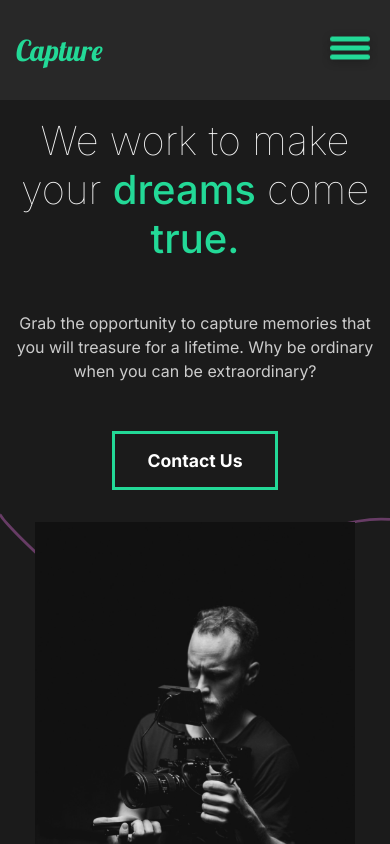
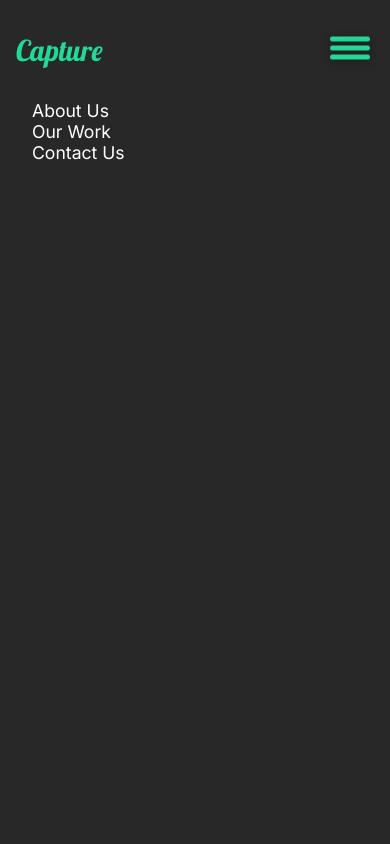
Before and after one commit to sujoyduttajad/Capture-Portfolio, a React (Create React App) app: page / in a window 390 px wide. Both pictures are taken after a click on the element 350 px from the left and 48 px from the top of the page. Shown: the top 844 px of the page. Built offline with nearby package versions, Linux system fonts and the light colour scheme.

Commit message:
Update Nav.js

```diff
--- a/src/components/Nav.js
+++ b/src/components/Nav.js
@@ -64,8 +64,28 @@ const NavbarMobile = styled.div`
   }
 `;
 
+const Navmenu = styled.div`
+  background-color: #282828;
+  display: flex;
+  flex-direction: column;
+  align-items: flex-start;
+  justify-content: space-between;
+  height: 100vh;
+  overflow-y: hidden;
+  scroll-behavior: smooth;
+  font-size: 5rem;
+  ul {
+    list-style: none;
+    li {
+      padding-left: 2rem;
+      position: relative;
+      color: #23d997;
+
+    }
+  }
+`;
+
 const Nav = () => {
-
   const [isClicked, setIsClicked] = useState(false);
 
   return (
@@ -101,13 +121,36 @@ const Nav = () => {
           </NavLink>
         </h1>
         <div className="box" onClick={() => setIsClicked(!isClicked)}>
-          <div className={`btn ${isClicked ? 'active' : 'not-active'}`} >
+          <div className={`btn ${isClicked ? "active" : "not-active"}`}>
             <span className="span"></span>
             <span className="span"></span>
             <span className="span"></span>
           </div>
         </div>
       </NavbarMobile>
+      {isClicked ? (
+        <Navmenu>
+          <ul>
+            <li>
+              <NavLink className="menu-link"  to="/">
+                About Us
+              </NavLink>
+            </li>
+            <li>
+              <NavLink className="menu-link" to="/work">
+                Our Work
+              </NavLink>
+            </li>
+            <li>
+              <NavLink className="menu-link" to="/contact">
+                Contact Us
+              </NavLink>
+            </li>
+          </ul>
+        </Navmenu>
+      ) : (
+        ""
+      )}
     </>
   );
 };
```
